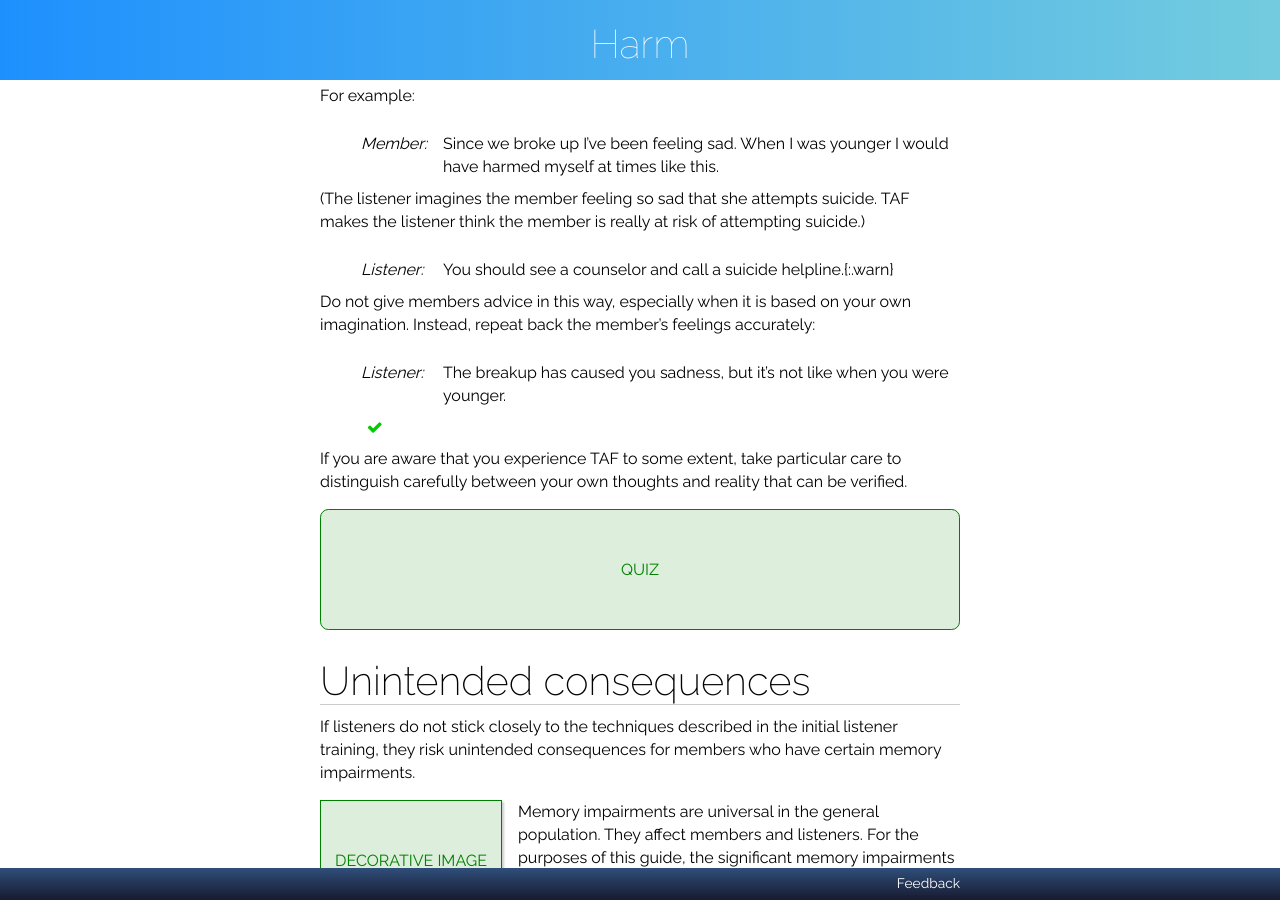
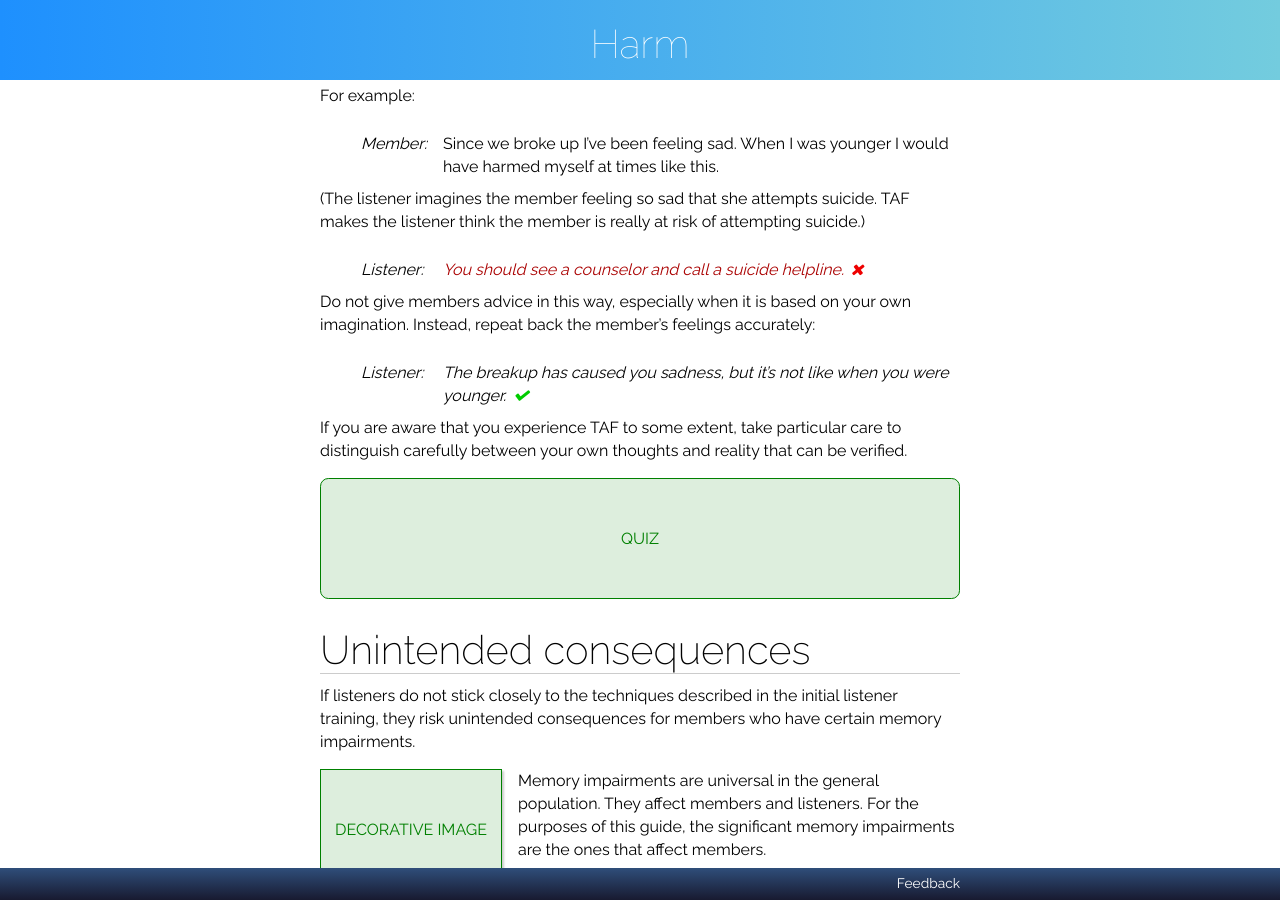
Before and after one commit to RarelyCharlie/rarelycharlie.github.io, a Jekyll site: the page built from _guide/harm.md, in a window 1280 px wide and 900 px high, scrolled down 8901 px. Built offline with Jekyll 4.4.1, drawn with Linux system fonts in a browser that asks for light colours; nearby versions of some CDN libraries; part of the change alters nothing that is shown.

Commit message:
try warn and ok again

```diff
--- a/_guide/harm.md
+++ b/_guide/harm.md
@@ -259,13 +259,13 @@ For example:
 
 (The listener imagines the member feeling so sad that she attempts suicide. TAF makes the listener think the member is really at risk of attempting suicide.)
 
-|Listener:|You should see a counselor and call a suicide helpline.{:.warn}
+|Listener:|*You should see a counselor and call a suicide helpline.*{:.warn}
 {:.chat}
 
 Do not give members advice in this way, especially when it is based on your own imagination. Instead, repeat back the member's feelings accurately:
 
-|Listener:|The breakup has caused you sadness, but it's not like when you were younger.
-{:.chat.ok}
+|Listener:|*The breakup has caused you sadness, but it's not like when you were younger.*{:.ok}
+{:.chat}
 
 If you are aware that you experience TAF to some extent, take particular care to distinguish carefully between your own thoughts and reality that can be verified.
 
```
